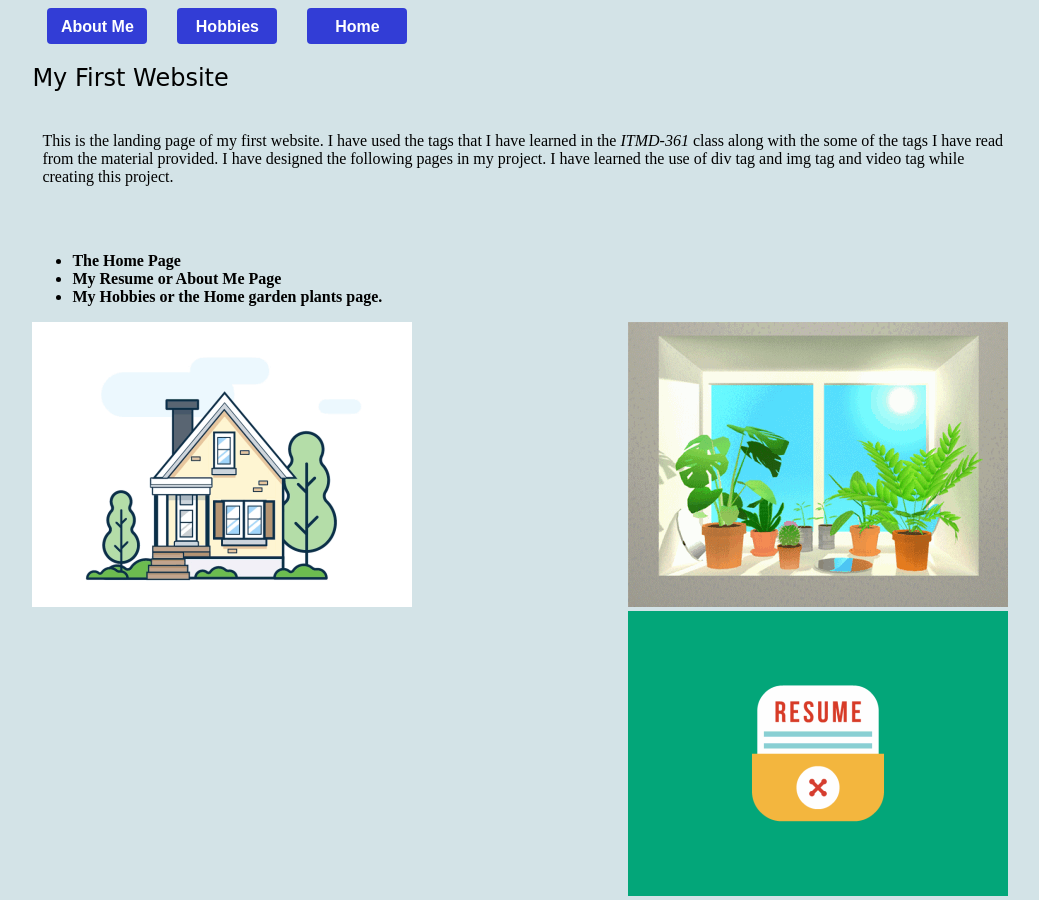
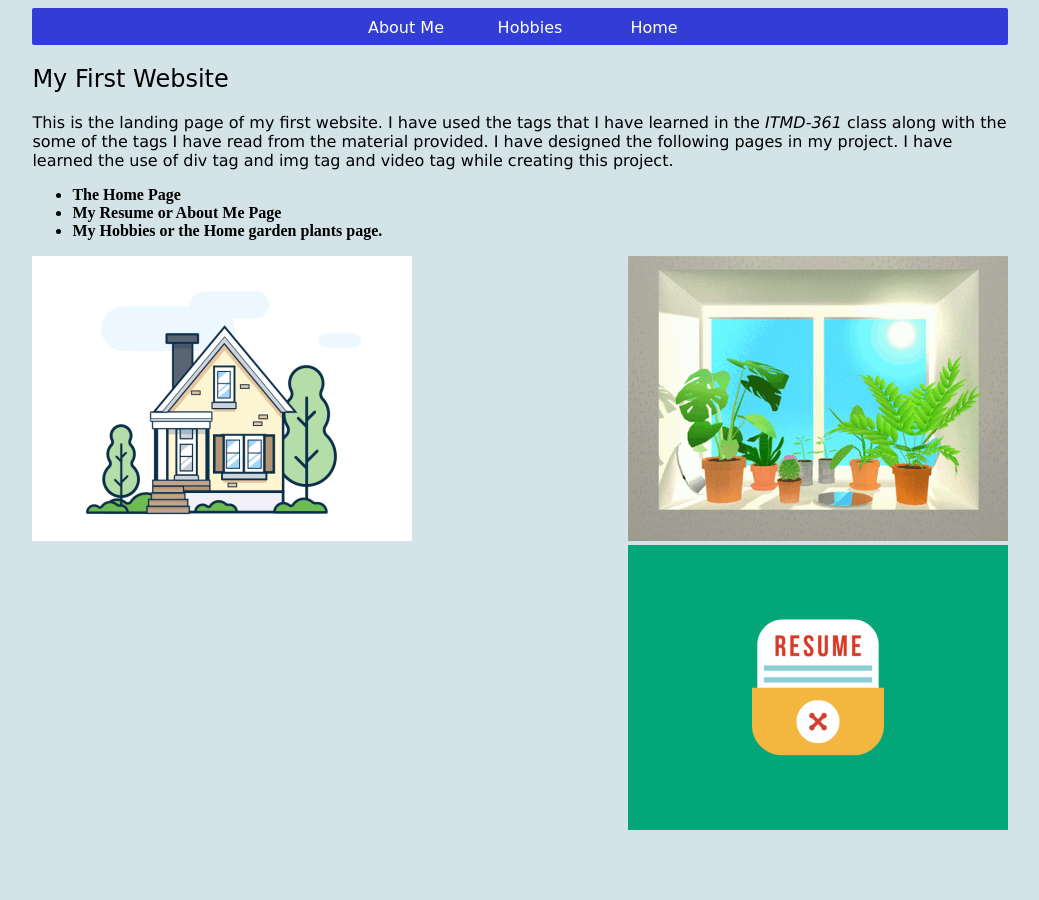
Before and after one commit to FNU-Tripti/project_02, a plain HTML site: page index.html in a window 1280 px wide. Shown: the whole page, without its empty margins (120-1159 px from the left). After the commit the page ends 834 px from the top, so only its background shows below. Drawn offline with Linux system fonts and the light colour scheme; a web font is replaced by a local one.

Commit message:
Centered the navigation bar
- Centered the navigation bar horizontally.
- Added the styles to show the images side by side.
- Centered the content of iframe.

```diff
--- a/css/main.css
+++ b/css/main.css
@@ -9,11 +9,13 @@ h1, h2, h3, h4 {
 }
 
 p {
-  font-family: 'Tinos', serif;
-  width: 100%;
-  height: 100px;
-  float: left;
-  margin: 20px 10px;
+  font-family: Verdana, Geneva, Tahoma, sans-serif;
+}
+
+nav#horz1 {
+  background-color: rgb(50, 61, 214);
+  border-radius: 2px;
+  display: block;
 }
 
 nav#horz1 ul {
@@ -21,31 +23,32 @@ nav#horz1 ul {
  padding: 0;
  margin: 0;
  overflow: hidden;
+ text-align: center;
 }
 
 nav#horz1 ul li {
-  float: left;
-  margin: 0 15px;
+  padding-left: 20px;
+  display: inline-block;
 }
 
 nav#horz1 ul li a {
   display: block;
   background-color: rgb(50, 61, 214);
   color : #fff;
-  font-weight: bold;
   text-decoration: none;
   text-align: center;
   width: 100px;
   padding: 10px 0px 8px 0px;
-  border-radius: 4px;
-  font-family: Arial,
-  sans-serif;
+  border-radius: 0px;
+  font-family: 'Averia Serif Libre', cursive;
+  font-weight: 500;
+
 }
 
 nav#horz1 ul li a:hover {
-  background-color: rgb(26, 11, 105);
-  color: rgb(255, 81, 0);
-  border-radius: 20px;
+  background-color: #fff;
+  color: rgb(50, 61, 214);
+  text-transform: capitalize;
 }
 
 #floatleft {
@@ -62,3 +65,25 @@ nav#horz1 ul li a:hover {
   position: relative;
   top:4px;
 }
+
+.row{
+  display: flex;
+}
+.column {
+  float: left;
+  width: 33.33%;
+  padding: 10px;
+}
+
+h3.video{
+  text-align: center;
+}
+
+.container{
+  text-align: center;
+  margin: auto;
+}
+
+.container.frame{
+  display: block;
+}
```
